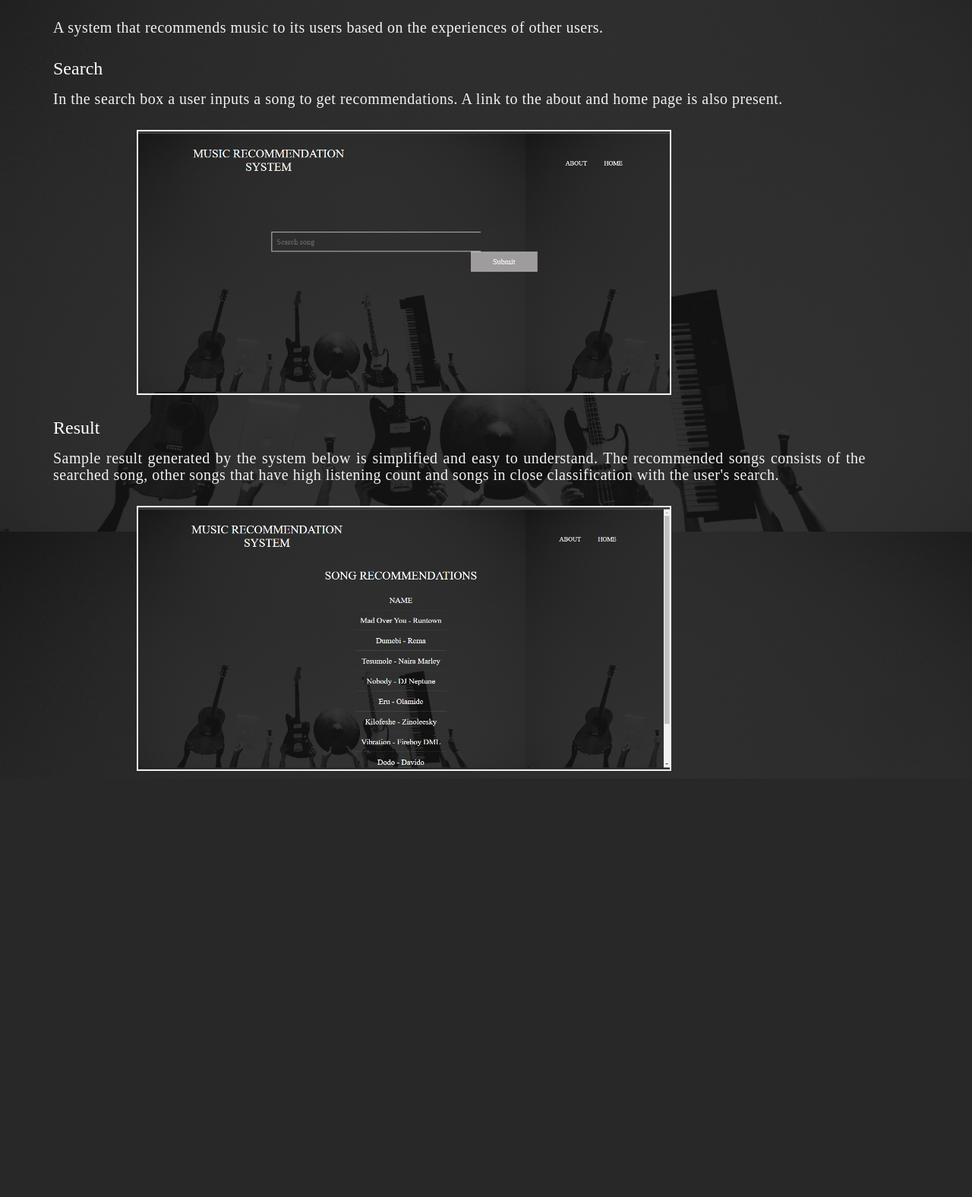
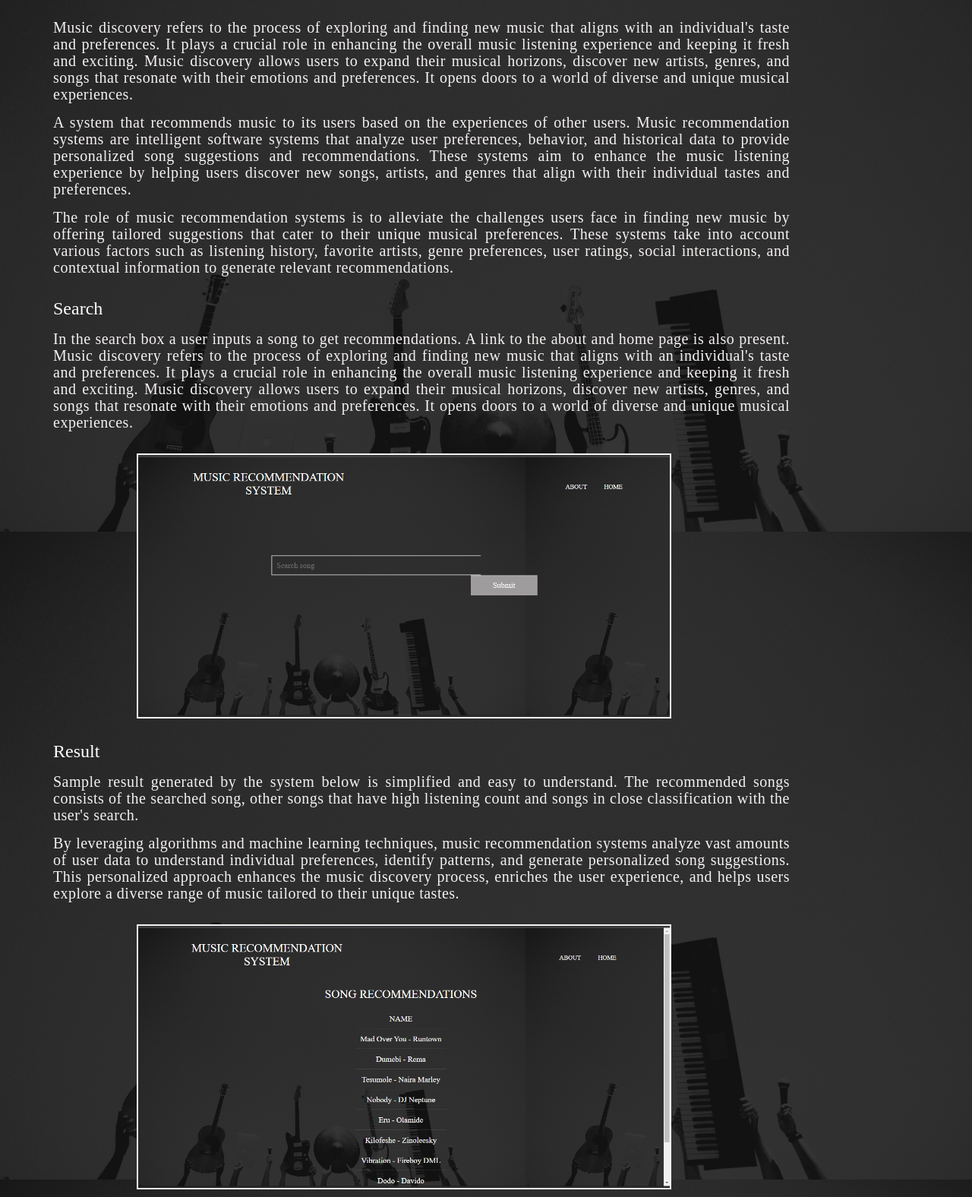
Before and after one commit to adeniyitobi055/Music-Recommendation-System, a Flask app: page /landing in a window 1280 px wide. Shown: the part 153-1729 px from the top of the page at 76% size. Before the commit the page ends 1168 px from the top, so only its background shows below. Run offline with Flask 3, Linux system fonts and the light colour scheme.

Commit message:
update landing page

```diff
--- a/static/styles/landing.css
+++ b/static/styles/landing.css
@@ -14,7 +14,7 @@
 }
 
 .wrapper {
-    width: 1100px;
+    width: 1000px;
     padding: 10px;
     word-wrap: break-word;
     white-space: normal;
--- a/templates/landing.html
+++ b/templates/landing.html
@@ -26,12 +26,37 @@
         </div>
         <div class="wrapper">
             <p>
+                Music discovery refers to the process of exploring and finding new music that aligns
+                with an individual's taste and preferences. It plays a crucial role in enhancing the
+                overall music listening experience and keeping it fresh and exciting. Music discovery
+                allows users to expand their musical horizons, discover new artists, genres, and songs
+                that resonate with their emotions and preferences. It opens doors to a world of diverse
+                and unique musical experiences.
+            </p>
+            <p>
                 A system that recommends music to its users based on the experiences of other users.
+                Music recommendation systems are intelligent software systems that analyze user preferences,
+                behavior, and historical data to provide personalized song suggestions and recommendations.
+                These systems aim to enhance the music listening experience by helping users discover new
+                songs, artists, and genres that align with their individual tastes and preferences.
+            </p>
+            <p>
+                The role of music recommendation systems is to alleviate the challenges users face in
+                finding new music by offering tailored suggestions that cater to their unique musical
+                preferences. These systems take into account various factors such as listening history,
+                favorite artists, genre preferences, user ratings, social interactions, and contextual
+                information to generate relevant recommendations.
             </p>
             <h2>Search</h2>
             <p>
                 In the search box a user inputs a song to get recommendations.
                 A link to the about and home page is also present.
+                Music discovery refers to the process of exploring and finding new music that aligns with
+                an individual's taste and preferences. It plays a crucial role in enhancing the overall
+                music listening experience and keeping it fresh and exciting. Music discovery allows users
+                to expand their musical horizons, discover new artists, genres, and songs that resonate
+                with their emotions and preferences. It opens doors to a world of diverse and unique musical
+                experiences.
             </p>
             <div class="home-image"></div>
             <h2>Result</h2>
@@ -39,6 +64,13 @@
                 Sample result generated by the system below is simplified and easy to understand.
                 The recommended songs consists of the searched song, other songs that have high
                 listening count and songs in close classification with the user's search.
+            </p>
+            <p>
+                By leveraging algorithms and machine learning techniques, music recommendation systems
+                analyze vast amounts of user data to understand individual preferences, identify patterns,
+                and generate personalized song suggestions. This personalized approach enhances the music
+                discovery process, enriches the user experience, and helps users explore a diverse range of
+                music tailored to their unique tastes.
             </p>
             <div class="result-image">
                 <!--<link rel="result-image" href="../static/images/result/result.png?{{ cache_id }}">-->
```
